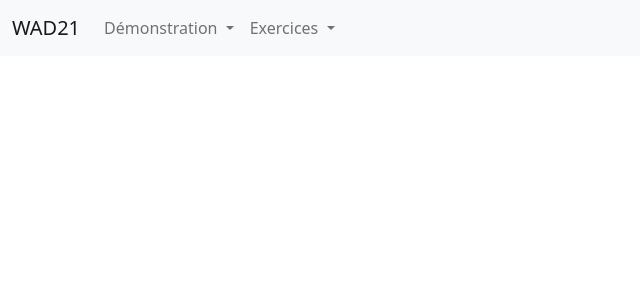
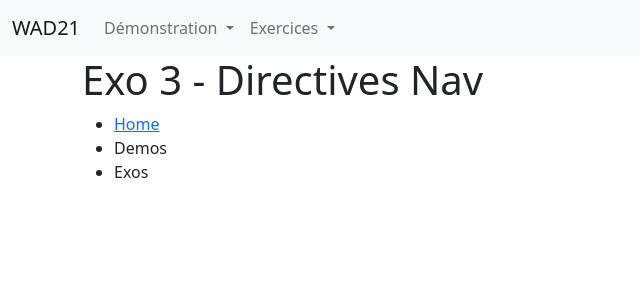
Before and after one commit to QuentinGeerts/wad21, an Angular app: page /exos/exo03 in a window 1280 px wide. Before the commit this address led to /. Shown: the top 300 px of the page, without its empty margins (0-640 px from the left). Built offline with nearby package versions, Linux system fonts and the light colour scheme.

Commit message:
Exo 03 - Directive Nav

```diff
--- a/src/app/app-routing.module.ts
+++ b/src/app/app-routing.module.ts
@@ -11,6 +11,7 @@ import { Demo08Component } from './demo/demo08/demo08.component';
 import { Demo09Component } from './demo/demo09/demo09.component';
 import { Exo01Component } from './exos/exo01/exo01.component';
 import { Exo02Component } from './exos/exo02/exo02.component';
+import { Exo03Component } from './exos/exo03/exo03.component';
 import { HomeComponent } from './home/home.component';
 
 const routes: Routes = [
@@ -31,6 +32,7 @@ const routes: Routes = [
   { path: "exos", children: [
     { path: "exo01", component: Exo01Component },
     { path: "exo02", component: Exo02Component },
+    { path: "exo03", component: Exo03Component },
   ] }
 ];
 
--- a/src/app/app.module.ts
+++ b/src/app/app.module.ts
@@ -22,6 +22,7 @@ import { Demo08Component } from './demo/demo08/demo08.component';
 import { Demo09Component } from './demo/demo09/demo09.component';
 import { PrepareRenderDirective } from './demo/demo09/prepare-render.directive';
 import { HighlightDirective } from './demo/demo09/highlight.directive';
+import { Exo03Component } from './exos/exo03/exo03.component';
 
 @NgModule({
   declarations: [
@@ -44,6 +45,7 @@ import { HighlightDirective } from './demo/demo09/highlight.directive';
     ConvertTempPipe,
     PrepareRenderDirective,
     HighlightDirective,
+    Exo03Component,
   ],
   imports: [
     BrowserModule,
--- /dev/null
+++ b/src/app/exos/exo03/exo03.component.html
@@ -0,0 +1,20 @@
+<h1>Exo 3 - Directives Nav</h1>
+
+<div>
+  <ul>
+    <li *ngFor="let link of links; let i = index">
+      <a [routerLink]="link.url" (click)="toggleVisible(i)">
+        {{ link.title }}
+      </a>
+
+      <ul *ngIf="link.children && link.isVisible">
+        <li *ngFor="let sub of link.children">
+          <a [routerLink]="sub.url">
+            {{ sub.title }}
+          </a>
+        </li>
+      </ul>
+
+    </li>
+  </ul>
+</div>
--- /dev/null
+++ b/src/app/exos/exo03/exo03.component.ts
@@ -0,0 +1,55 @@
+import { Component, OnInit } from '@angular/core';
+
+@Component({
+  selector: 'app-exo03',
+  templateUrl: './exo03.component.html',
+  styleUrls: ['./exo03.component.css']
+})
+export class Exo03Component implements OnInit {
+
+  links : Link[]
+
+  constructor() {
+    this.links = [
+      { title : 'Home', url : '' },
+      { title : 'Demos', children : [
+        { title : 'Demo 1 - One Way Binding', url : '/demo/demo01' },
+        { title : 'Demo 2 - Two Way Binding', url : '/demo/demo02' },
+        { title : 'Demo 3 - Event Binding', url : '/demo/demo03' },
+        { title : 'Demo 4 - Attributes Binding', url : '/demo/demo04' },
+        { title : 'Demo 5 - Pipes', url : '/demo/demo05' },
+        { title : 'Demo 6 - Custom Pipes', url : '/demo/demo06' },
+        { title : 'Demo 7 - Component Directives', url : '/demo/demo07' },
+        { title : 'Demo 8 - Structural Directives', url : '/demo/demo08' },
+        { title : 'Demo 9 - Custom Directives', url : '/demo/demo09' },
+      ] },
+      { title : 'Exos', children : [
+        { title : 'Exo 1 - Convert Temp', url : '/exos/exo01' },
+        { title : 'Exo 2 - Convert Seconds', url : '/exos/exo02' },
+        { title : 'Exo 3 - Directives Nav', url : '/exos/exo03' },
+      ] },
+    ]
+
+    console.log(this.links);
+
+  }
+
+  ngOnInit(): void {
+  }
+
+  toggleVisible(index : number) {
+    this.links[index].isVisible = !this.links[index].isVisible
+  }
+
+}
+
+export class Link {
+  title: string
+  url?: string
+  children?: Link[]
+  isVisible?: boolean
+
+  constructor() {
+    this.title = ""
+  }
+}
--- a/src/app/shared/navbar/navbar.component.html
+++ b/src/app/shared/navbar/navbar.component.html
@@ -31,6 +31,7 @@
           <ul class="dropdown-menu" aria-labelledby="navbarDropdownMenuLink">
             <li><a class="dropdown-item" routerLink="exos/exo01">Exo 1</a></li>
             <li><a class="dropdown-item" routerLink="exos/exo02">Exo 2</a></li>
+            <li><a class="dropdown-item" routerLink="exos/exo03">Exo 3 - Nav</a></li>
           </ul>
         </li>
 
```
Also changed, not shown: src/app/exos/exo03/exo03.component.css (added).
